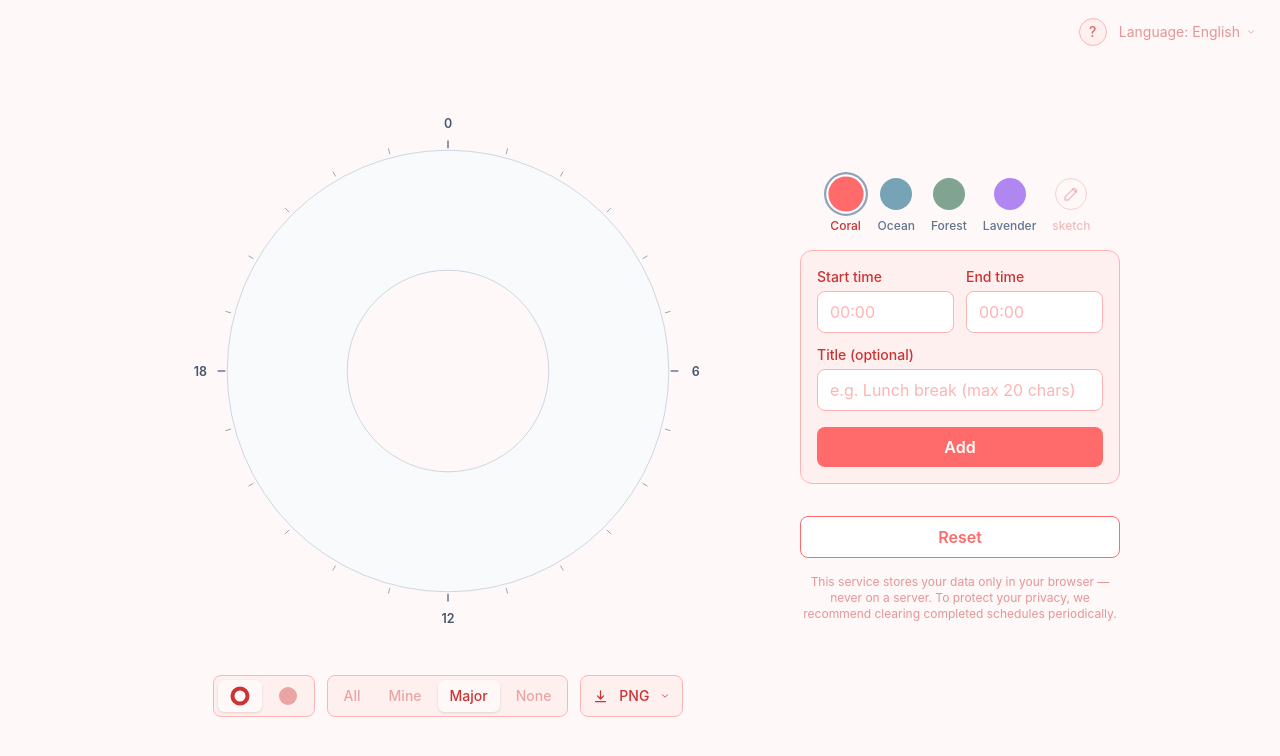
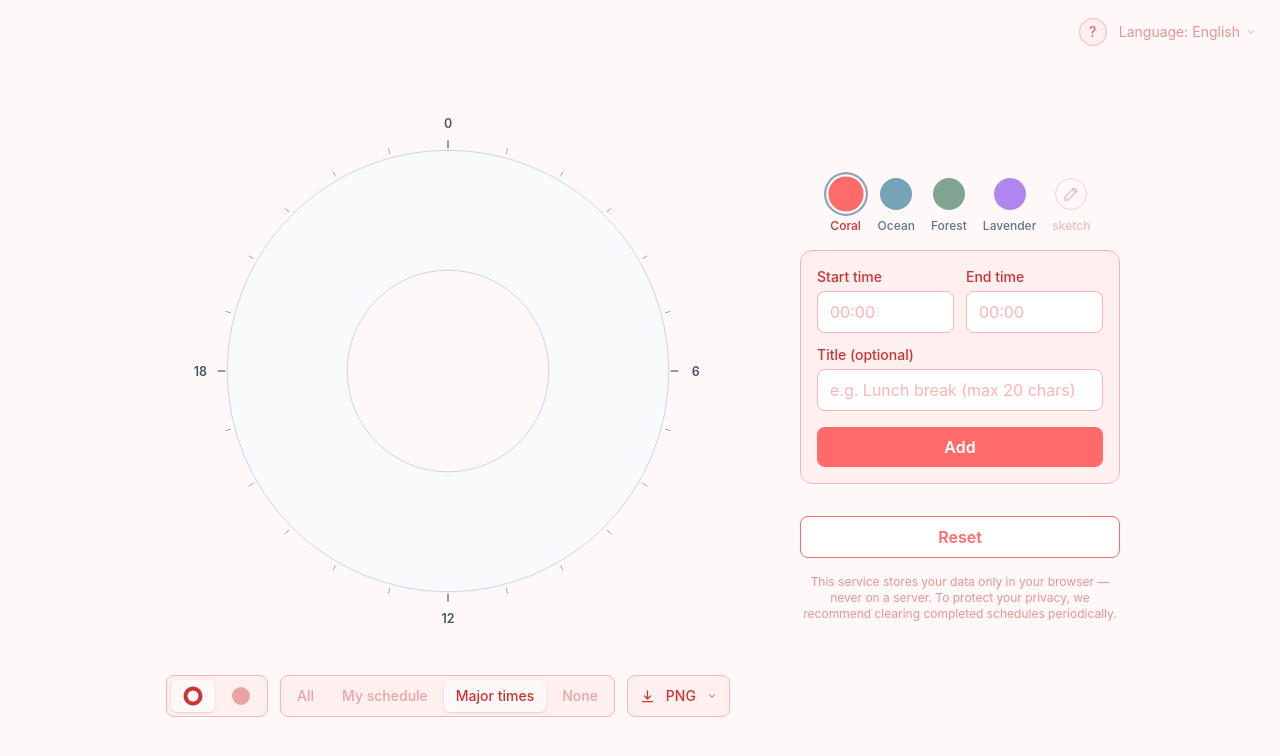
Before and after one commit to hungerbk/dayframe, a React (Vite) app: page / in a window 1280 px wide. Shown: the top 756 px of the page. Built offline with nearby package versions, Linux system fonts and the light colour scheme.

Commit message:
feat: 가로 크기에 따라 다른 번역키가 보이도록 구현
- 영문의 경우 데스크탑에서는 긴 버전으로 표기돼도 문제가 없음
- 모바일에서는 단축키가, 데스크탑에서는 기본키가 나오도록 css로 조절

```diff
--- a/src/components/timetable/Timetable.tsx
+++ b/src/components/timetable/Timetable.tsx
@@ -218,8 +218,8 @@ export default function Timetable() {
           <ToggleGroup
             options={[
               { value: "all", label: t("controls.displayAll") },
-              { value: "block", label: t("controls.displayBlock") },
-              { value: "major", label: t("controls.displayMajor") },
+              { value: "block", label: t("controls.displayBlock"), shortLabel: t("controls.displayBlockShort") },
+              { value: "major", label: t("controls.displayMajor"), shortLabel: t("controls.displayMajorShort") },
               { value: "none", label: t("controls.displayNone") },
             ]}
             value={numberDisplay}
--- a/src/components/ui/ToggleGroup.tsx
+++ b/src/components/ui/ToggleGroup.tsx
@@ -3,6 +3,7 @@ import type { ReactNode } from "react";
 interface Option<T extends string> {
   value: T;
   label: ReactNode;
+  shortLabel?: ReactNode;
   ariaLabel?: string;
 }
 
@@ -28,7 +29,8 @@ export default function ToggleGroup<T extends string>({ options, value, onChange
               : "text-text/40 hover:text-text/70"
             }`}
         >
-          {option.label}
+          <span className="hidden sm:inline">{option.label}</span>
+          <span className="sm:hidden">{option.shortLabel ?? option.label}</span>
         </button>
       ))}
     </div>
--- a/src/locales/en.json
+++ b/src/locales/en.json
@@ -25,8 +25,10 @@
     "shapeDonut": "Donut shape",
     "shapeCircle": "Circle shape",
     "displayAll": "All",
-    "displayBlock": "Mine",
-    "displayMajor": "Major",
+    "displayBlock": "My schedule",
+    "displayBlockShort": "Mine",
+    "displayMajor": "Major times",
+    "displayMajorShort": "Major",
     "displayNone": "None",
     "reset": "Reset",
     "blockReset": "Reset blocks",
--- a/src/locales/ko.json
+++ b/src/locales/ko.json
@@ -26,7 +26,9 @@
     "shapeCircle": "원형 모양",
     "displayAll": "전체",
     "displayBlock": "내 일정",
+    "displayBlockShort": "내 일정",
     "displayMajor": "주요 시각",
+    "displayMajorShort": "주요 시각",
     "displayNone": "없음",
     "reset": "초기화",
     "blockReset": "블록 초기화",
```
